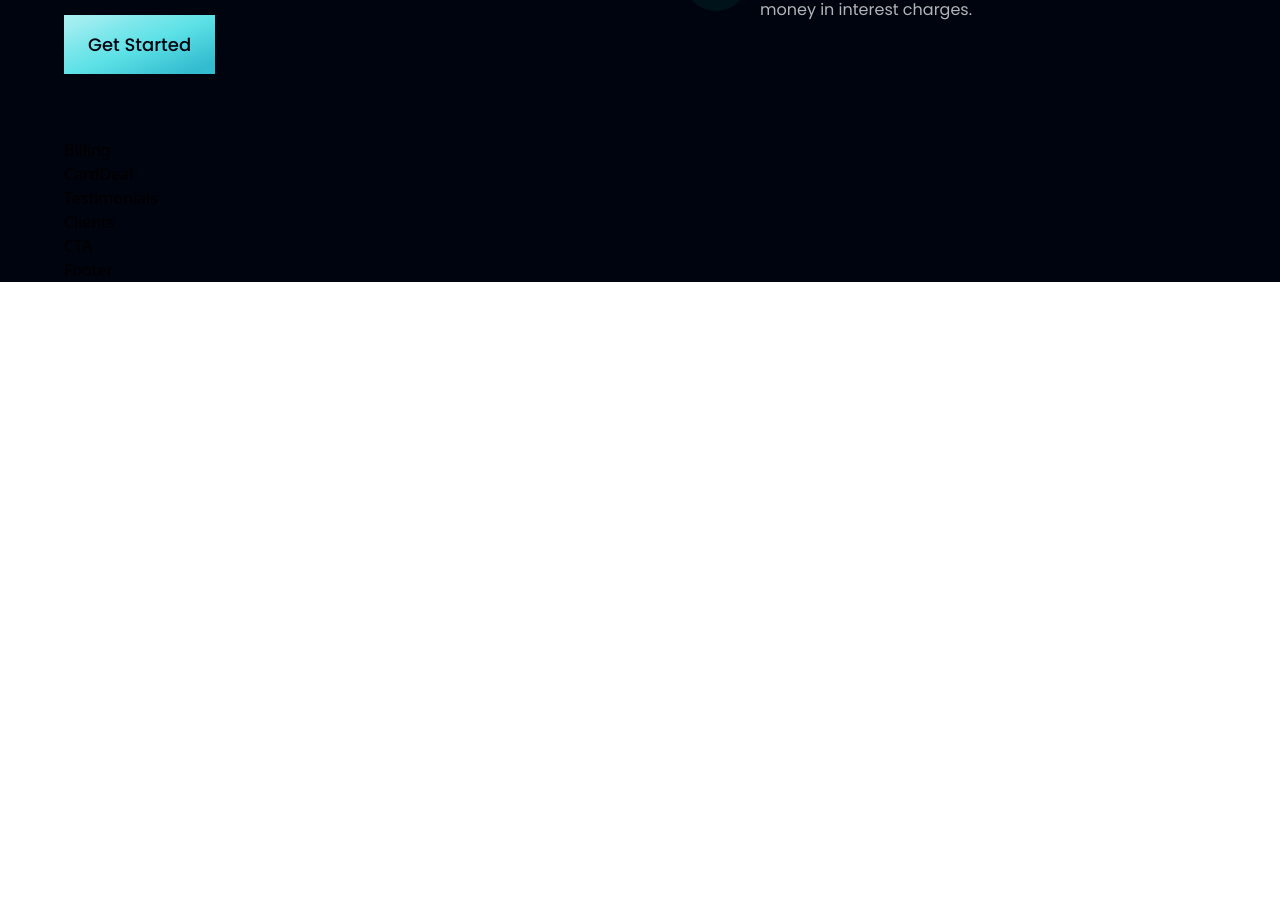
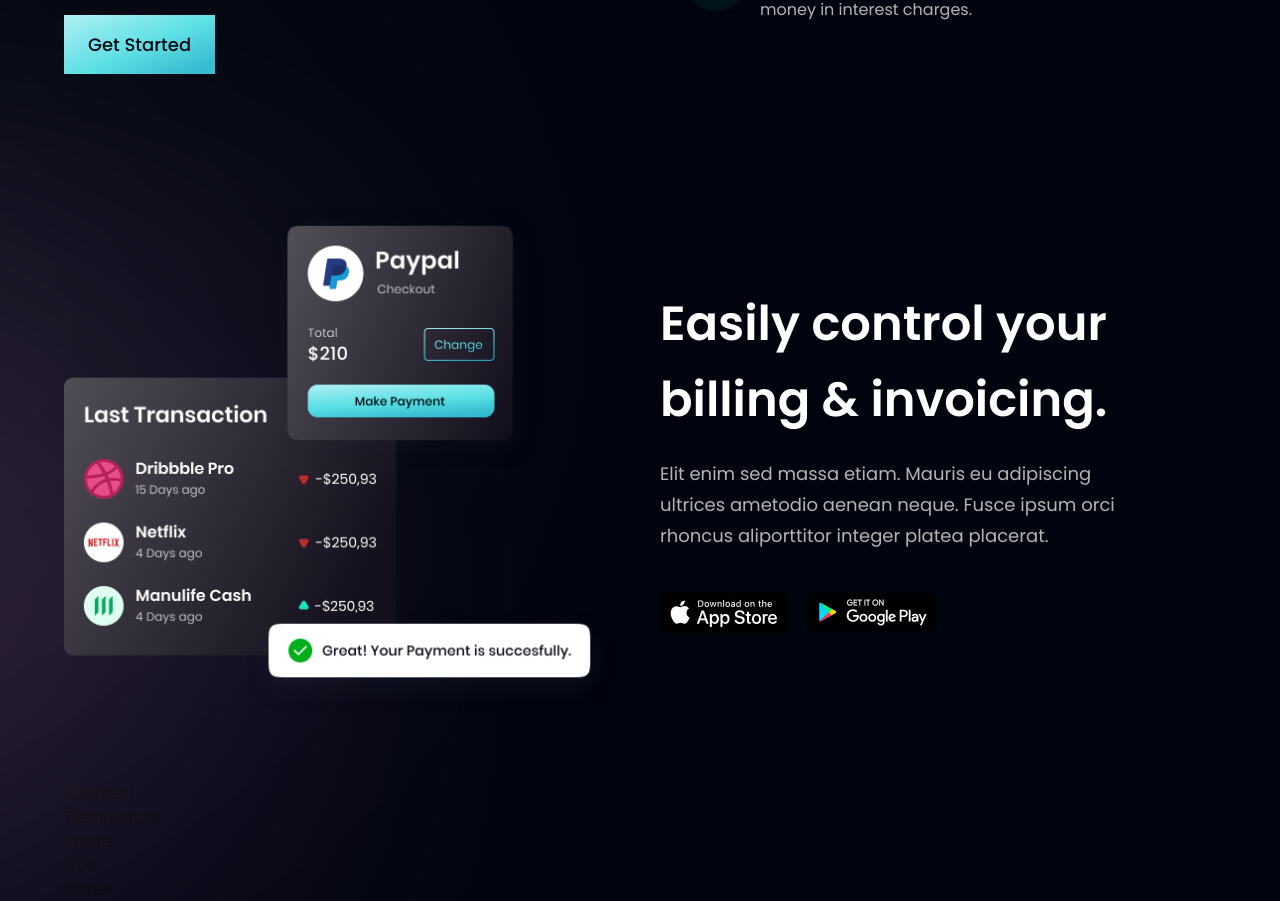
Before and after one commit to genius1910/team_react-tailwind-vite, a React (Vite) app: page / in a window 1280 px wide. Shown: the part 1408-2309 px from the top of the page. Before the commit the page ends 1690 px from the top, so only its background shows below. Built offline with nearby package versions, Linux system fonts and the light colour scheme.

Commit message:
billing section

```diff
--- a/index.html
+++ b/index.html
@@ -4,7 +4,7 @@
     <meta charset="UTF-8" />
     <link rel="icon" type="image/svg+xml" href="/vite.svg" />
     <meta name="viewport" content="width=device-width, initial-scale=1.0" />
-    <title>Vite + React</title>
+    <title>HooBank</title>
   </head>
   <body>
     <div id="root"></div>
--- a/src/components/Billing.jsx
+++ b/src/components/Billing.jsx
@@ -1,10 +1,40 @@
 import React from 'react'
+import { apple, bill, google } from '../assets'
+import styles, { layout } from '../style'
 
 const Billing = () => {
   return (
-    <div>
-      Billing
-    </div>
+    <section id='product' className={layout.sectionReverse}>
+      <div className={layout.sectionImgReverse}>
+        <img
+          src={bill}
+          alt='billing'
+          className='w-[100%] h-[100%] relative z-[5]'
+        />
+        <div className='absolute z-[3] -left-1/2 top-0 w-[50%] h-[50%] rounded-full white__gradient'/>
+        <div className='absolute z-[0] -left-1/2 bottom-0 w-[50%] h-[50%] rounded-full pink__gradient'/>
+      </div>
+      <div className={layout.sectionInfo}>
+        <h2 className={styles.heading2}>Easily control your <br className='sm:block hidden'/> billing & invoicing.</h2>
+        <p className={`${styles.paragraph} max-w-[470px] mt-5`}>
+          Elit enim sed massa etiam.
+          Mauris eu adipiscing ultrices ametodio aenean neque.
+          Fusce ipsum orci rhoncus aliporttitor integer platea placerat.
+        </p>
+        <div className='flex flex-row flex-wrap sm:mt-10 mt-6'>
+          <img
+            src={apple}
+            alt='app-store'
+            className='w-[128px] h-[42px] object-contain mr-5 cursor-pointer'
+          />
+          <img
+            src={google}
+            alt='google-play'
+            className='w-[128px] h-[42px] object-contain cursor-pointer'
+          />
+        </div>
+      </div>
+    </section>
   )
 }
 
```
